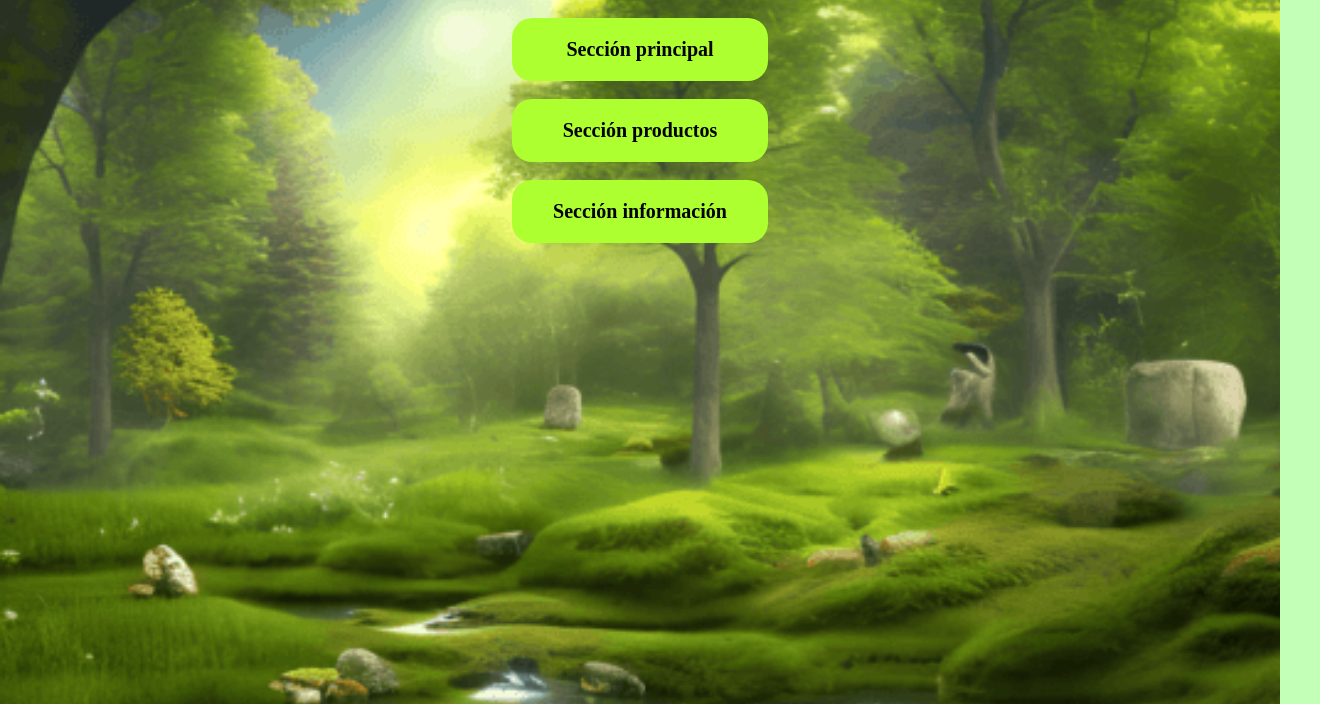
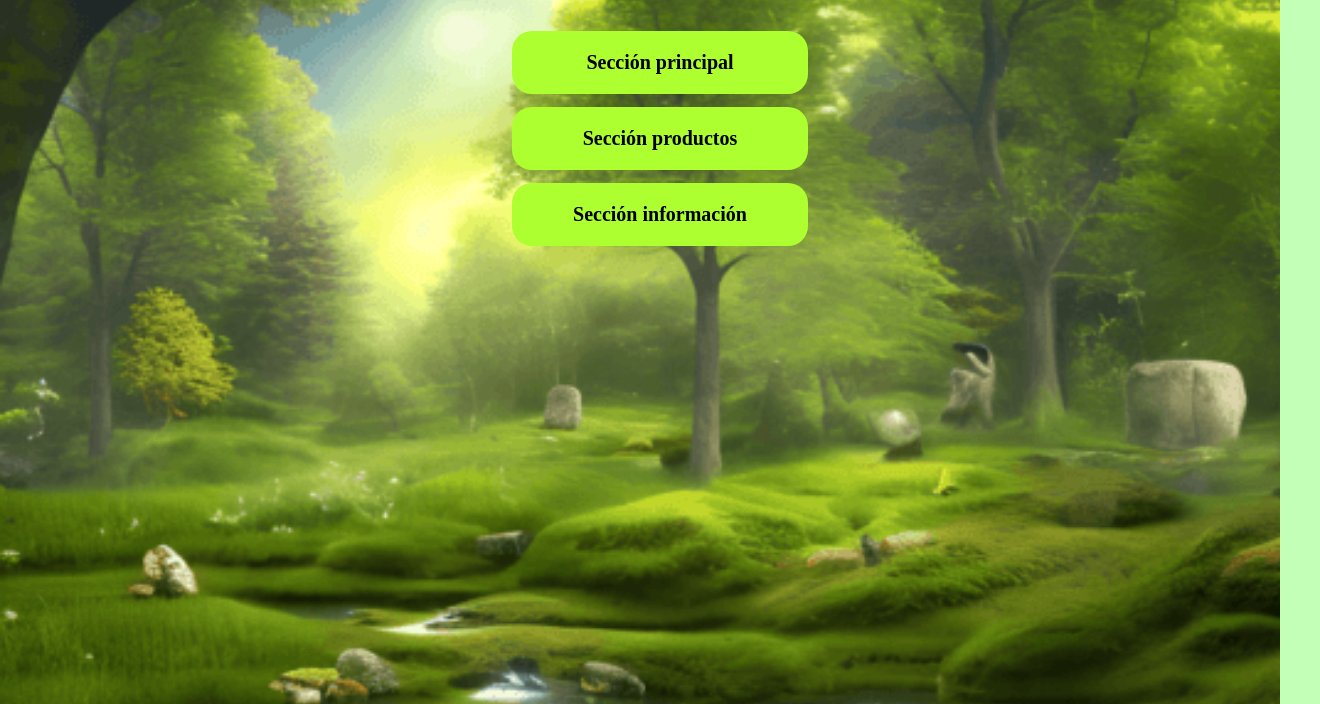
Before and after one commit to Lexito06/Tarea02Practica-Git, a plain HTML site: page docs/index.html in a window 1280 px wide. Shown: the part 56-760 px from the top of the page, 1320 px wide, since content can reach past the window. Drawn offline with Linux system fonts and the light colour scheme.

Commit message:
termino html v2

```diff
--- a/docs/miCss.css
+++ b/docs/miCss.css
@@ -27,8 +27,8 @@ h1 {
 
 a {
     text-align: center;
-    display: flex;
-    justify-content: center;
+    display: inline-block;
+    margin-top: 1%;
     background-color: greenyellow;
     padding: 20px;
     border-radius: 20px;
@@ -38,6 +38,7 @@ a {
     font-size: 20px;
     color: black;
     font-weight: bold;
+    width: 20%;
 }
 
 a:hover {
```
